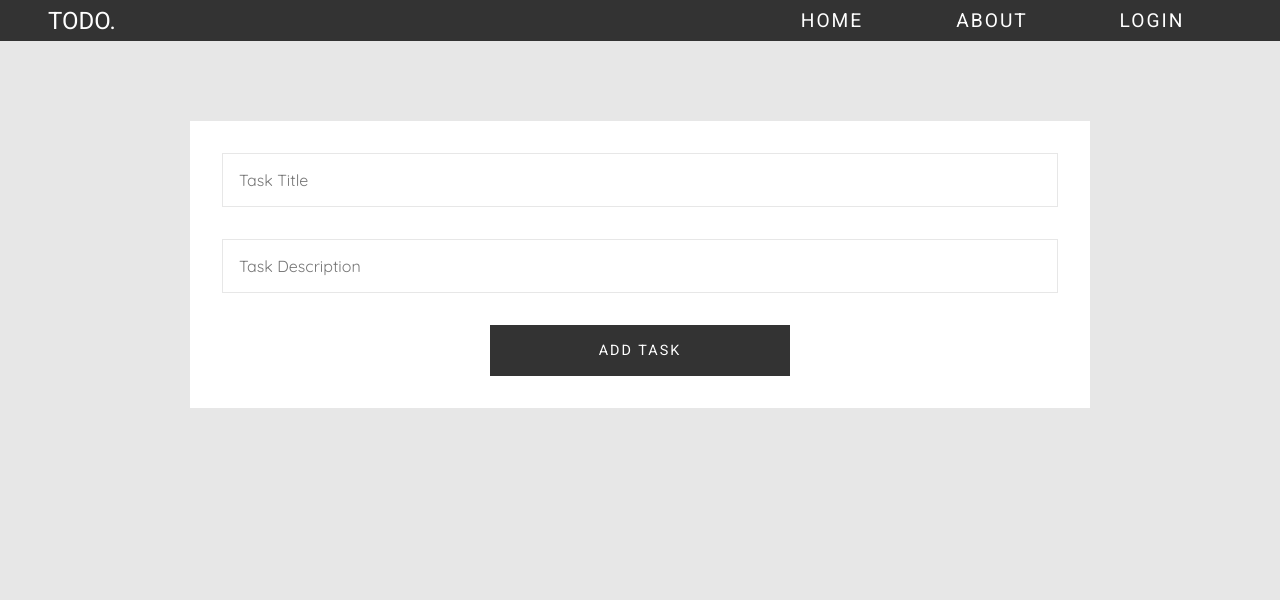
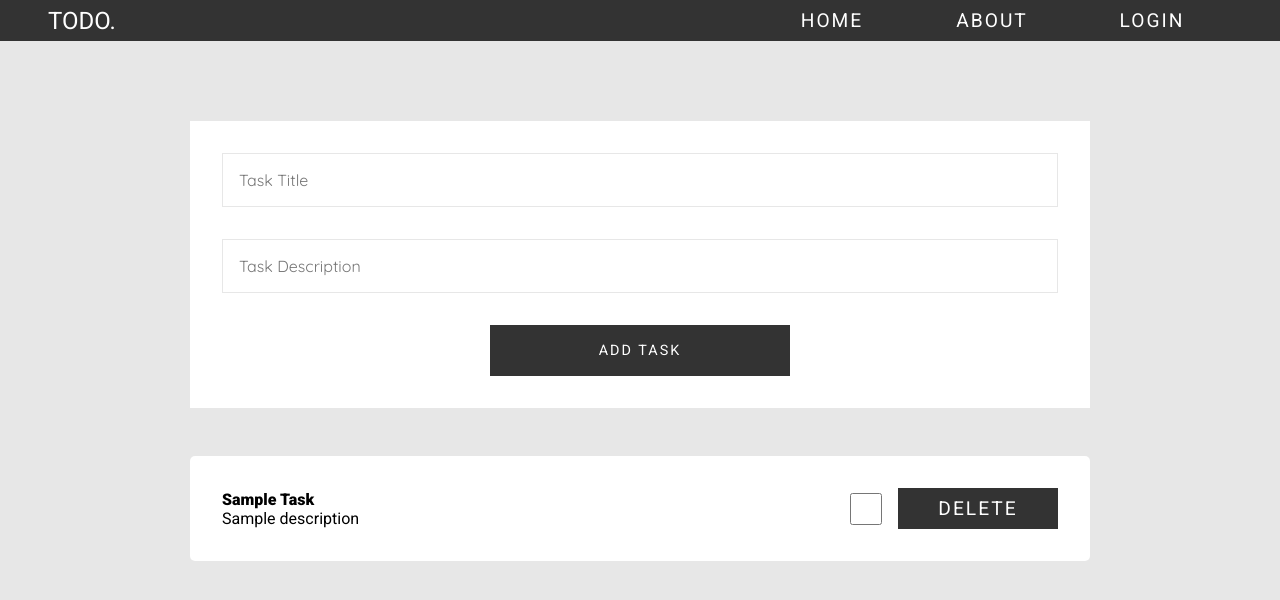
Before and after one commit to therizwanparvez/todo-app, a Next.js app: page / in a window 1280 px wide. Shown: the top 600 px of the page. Built offline with nearby package versions, Linux system fonts and the light colour scheme.

Commit message:
Created component to Display Todo

```diff
--- a/src/app/page.jsx
+++ b/src/app/page.jsx
@@ -1,11 +1,14 @@
 import React from "react";
 import AddTodoForm from "./addTodoForm";
+import { TodoItem } from "@/components/ServerComponents";
 
 const Home = () => {
   return (
     <div className="container">
       <AddTodoForm />
-      <section className="todosContainer"></section>
+      <section className="todosContainer">
+        <TodoItem title="Sample Task" description="Sample description" id="sampleId" completed={false} />
+      </section>
     </div>
   );
 };
--- a/src/components/Clients.jsx
+++ b/src/components/Clients.jsx
@@ -35,3 +35,17 @@
     <Link href="/login">Login</Link>
   );
 };
+
+export const TodoButton = ({ id, completed }) => {
+  const handleDelete = (id) => {
+    alert(`Deleted ${id}`);
+  };
+  return (
+    <>
+      <input type="checkbox" checked={completed} />
+      <button className="btn" onClick={() => handleDelete(id)}>
+        Delete
+      </button>
+    </>
+  );
+};
--- /dev/null
+++ b/src/components/ServerComponents.jsx
@@ -0,0 +1,16 @@
+import React from "react";
+import { TodoButton } from "./Clients";
+
+export const TodoItem = ({ title, description, id, completed }) => {
+  return (
+    <div className="todo">
+      <div>
+        <h4>{title}</h4>
+        <p>{description}</p>
+      </div>
+      <div>
+        <TodoButton id={id} completed={completed} />
+      </div>
+    </div>
+  );
+};
```
Also changed, not shown: src/app/login/page.jsx (+5 -5 lines), src/app/register/page.jsx (+5 -5 lines).
